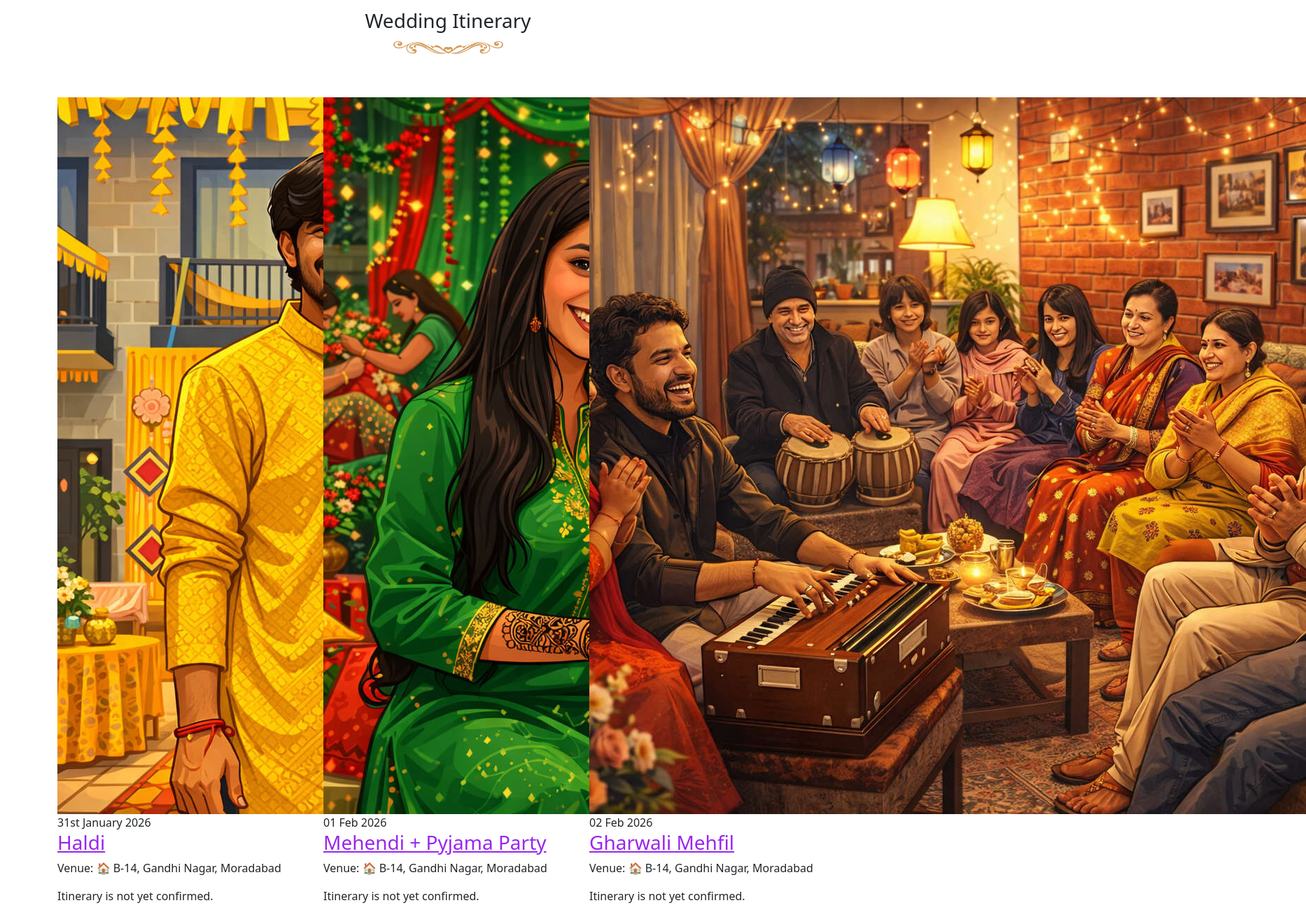
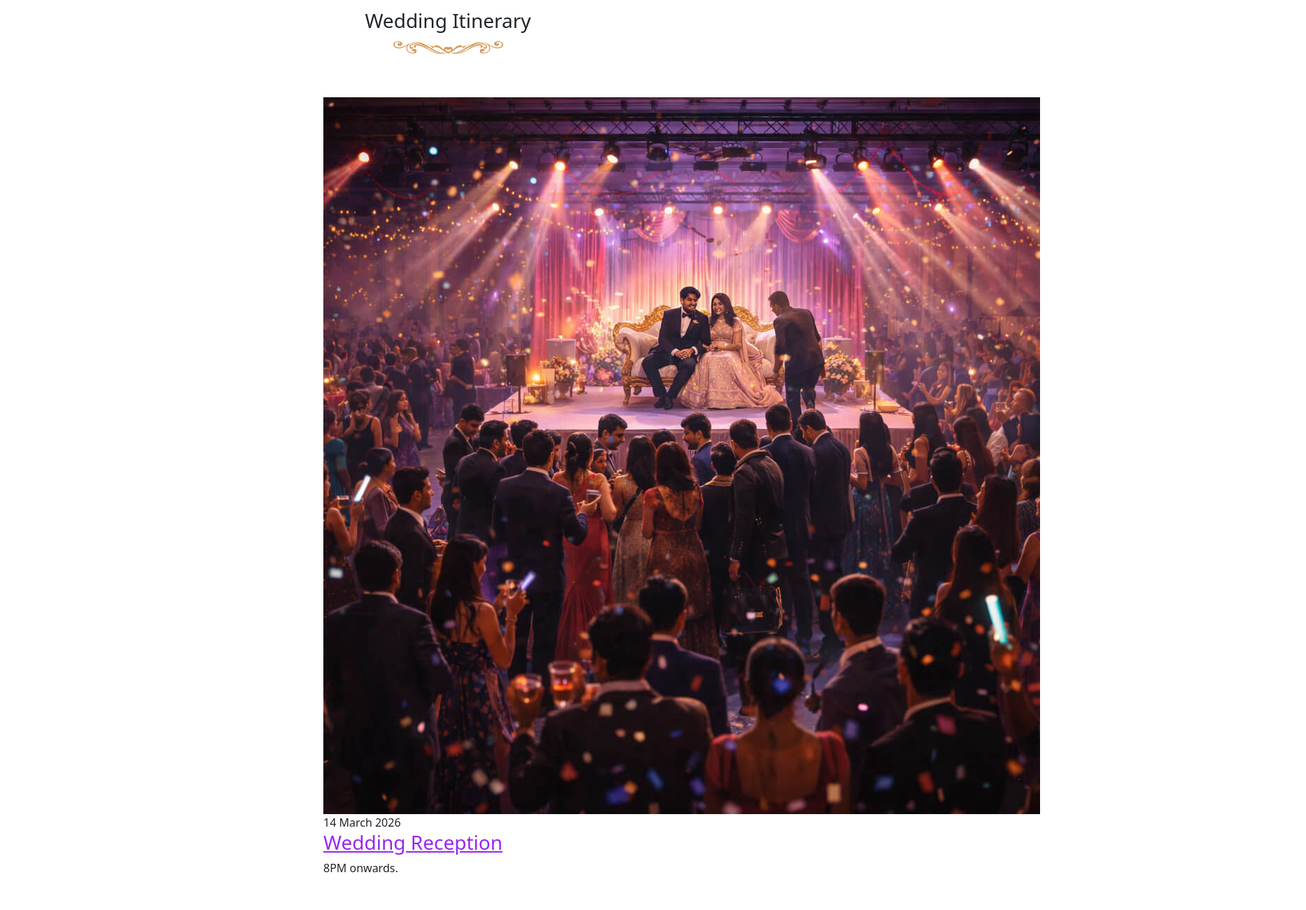
Before and after one commit to Manik3112/manik3112.github.io, a plain HTML site: page wedding/index.html in a window 1280 px wide. Shown: the part 980-2280 px from the top of the page at 70% size, 1866 px wide, since content can reach past the window. Drawn offline with nearby package versions, Linux system fonts and the light colour scheme; files that its build step writes are made by us from their sources; a script that the page names is missing.

Commit message:
Update index.html

```diff
--- a/wedding/index.html
+++ b/wedding/index.html
@@ -225,64 +225,8 @@ Join us for love, laughter, and lifelong memories on 14th March 2026."
         </div>
         <!-- row -->
         <div class="row justify-content-center">
-          <div class="col-lg-4 col-md-7">
-            <div
-              class="single_event mt-30 wow fadeIn"
-              data-wow-duration="1.3s"
-              data-wow-delay="0.2s"
-            >
-              <div class="event_image">
-                <img src="assets/images/event-1.jpg" alt="event" />
-              </div>
-              <div class="event_content">
-                <span class="date">31st January 2026</span>
-                <h3 class="event_title"><a href="#">Haldi</a></h3>
-                <p>Venue: 🏠 B-14, Gandhi Nagar, Moradabad</p>
-                <p>Itinerary is not yet confirmed.</p>
-              </div>
-            </div>
-            <!-- single event -->
-          </div>
-          <div class="col-lg-4 col-md-7">
-            <div
-              class="single_event mt-30 wow fadeIn"
-              data-wow-duration="1.3s"
-              data-wow-delay="0.5s"
-            >
-              <div class="event_image">
-                <img src="assets/images/event-2.jpg" alt="event" />
-              </div>
-              <div class="event_content">
-                <span class="date">01 Feb 2026</span>
-                <h3 class="event_title">
-                  <a href="#">Mehendi + Pyjama Party</a>
-                </h3>
-                <p>Venue: 🏠 B-14, Gandhi Nagar, Moradabad</p>
-                <p>Itinerary is not yet confirmed.</p>
-              </div>
-            </div>
-            <!-- single event -->
-          </div>
-          <div class="col-lg-4 col-md-7">
-            <div
-              class="single_event mt-30 wow fadeIn"
-              data-wow-duration="1.3s"
-              data-wow-delay="0.5s"
-            >
-              <div class="event_image">
-                <img src="assets/images/event-3.jpg" alt="event" />
-              </div>
-              <div class="event_content">
-                <span class="date">02 Feb 2026</span>
-                <h3 class="event_title">
-                  <a href="#">Gharwali Mehfil</a>
-                </h3>
-                <p>Venue: 🏠 B-14, Gandhi Nagar, Moradabad</p>
-                <p>Itinerary is not yet confirmed.</p>
-              </div>
-            </div>
-            <!-- single event -->
-          </div>
+
+
           <div class="col-lg-4 col-md-7">
             <div
               class="single_event mt-30 wow fadeIn"
@@ -295,7 +239,7 @@ Join us for love, laughter, and lifelong memories on 14th March 2026."
               <div class="event_content">
                 <span class="date">14 March 2026</span>
                 <h3 class="event_title"><a href="#">Wedding Reception</a></h3>
-                <p>Itinerary is not yet confirmed.</p>
+                <p>8PM onwards.</p>
               </div>
             </div>
             <!-- single event -->
```
